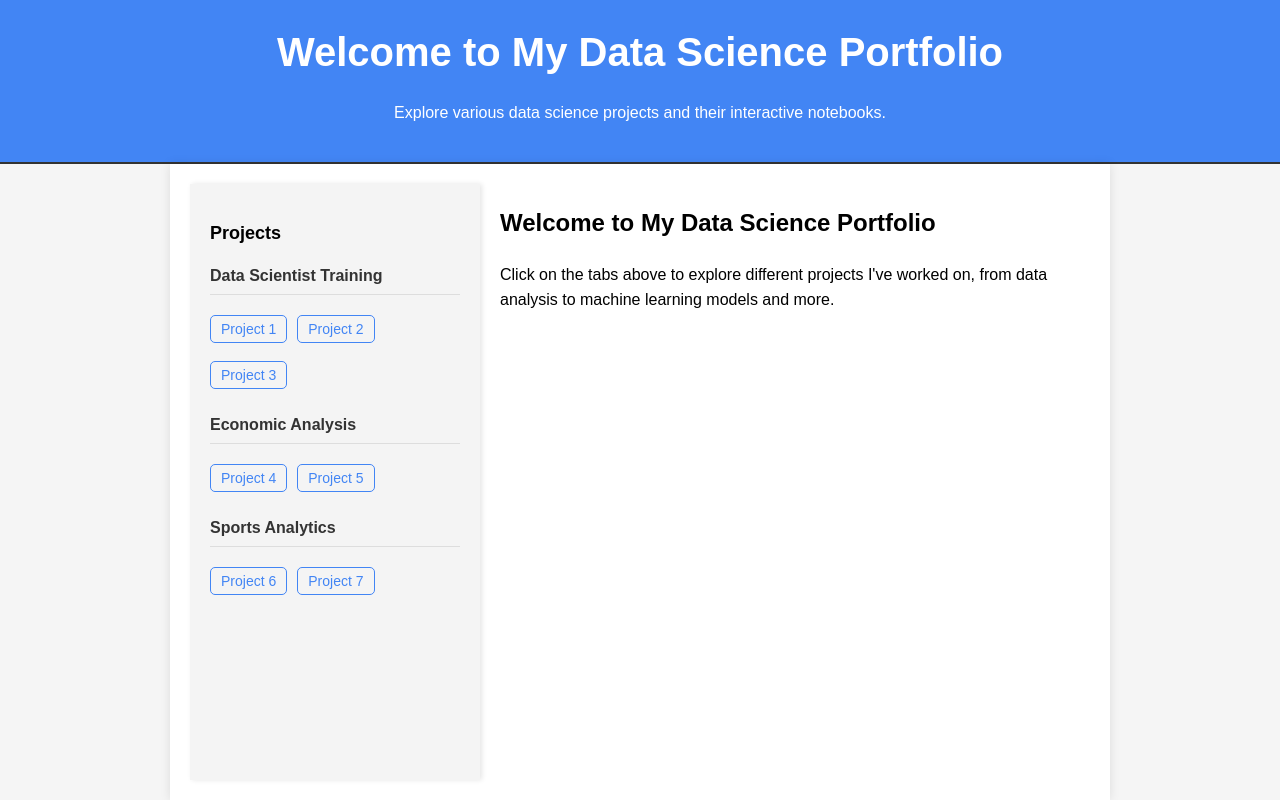
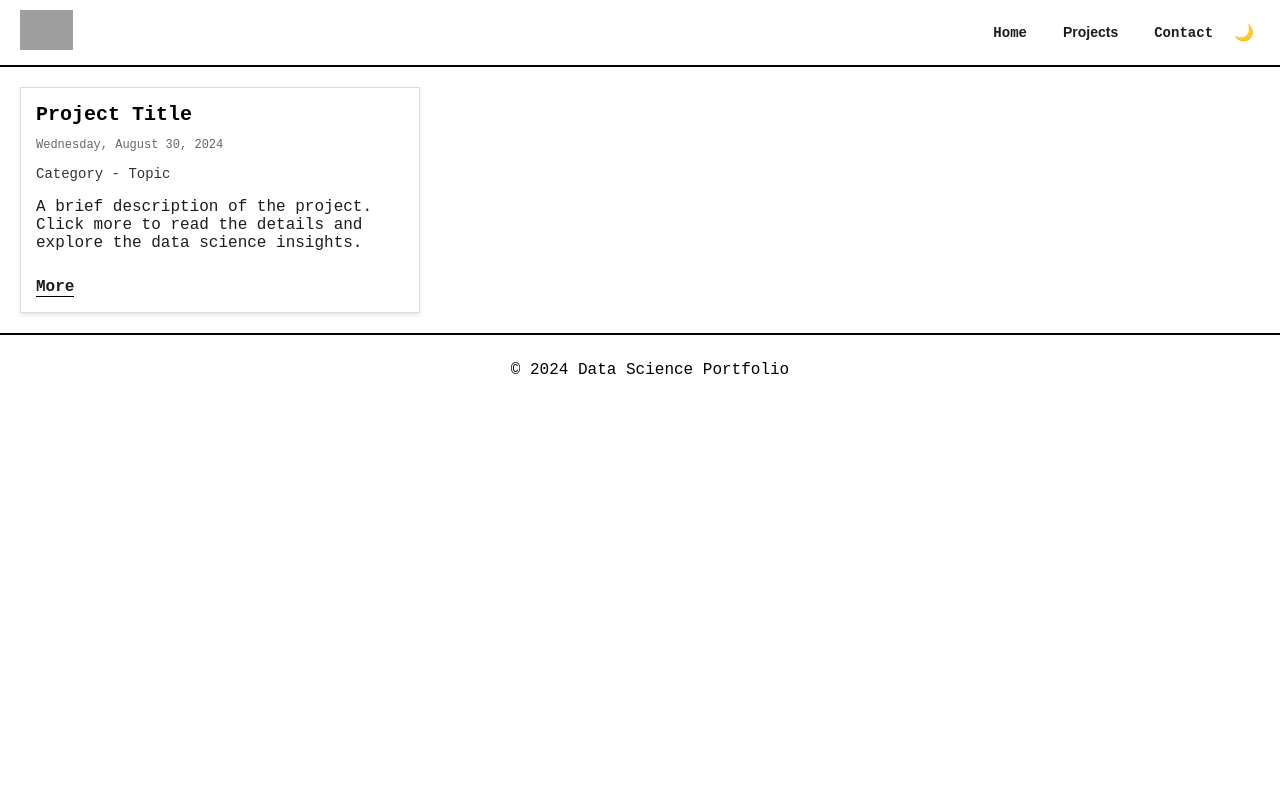
Before and after one commit to Najia-afk/datascience_adventure, a Flask app: page / in a window 1280 px wide. Run offline with Flask 3, Linux system fonts and the light colour scheme; some libraries are stand-ins or nearby versions; grey boxes are pictures that could not be loaded.

Commit message:
webui rework

```diff
--- a/app/static/index.html
+++ b/app/static/index.html
@@ -5,157 +5,53 @@
     <meta charset="UTF-8">
     <meta name="viewport" content="width=device-width, initial-scale=1.0">
     <title>Data Science Portfolio</title>
-    <!-- Link to your CSS file -->
     <link rel="stylesheet" href="styles/styles.css">
     <!-- Include HTMX for dynamic content loading -->
     <script src="https://unpkg.com/htmx.org@1.9.2"></script>
-    <style>
-        body {
-            margin: 0;
-            font-family: Arial, sans-serif;
-            display: flex;
-            flex-direction: column;
-            height: 100vh;
-        }
-
-        .header {
-            padding: 20px;
-            background-color: #4285F4;
-            color: white;
-            text-align: center;
-        }
-
-        .container {
-            display: flex;
-            flex: 1;
-            overflow: hidden;
-        }
-
-        .sidebar {
-            width: 250px;
-            background-color: #f4f4f4;
-            padding: 20px;
-            box-shadow: 2px 0 5px rgba(0, 0, 0, 0.1);
-            overflow-y: auto;
-        }
-
-        .sidebar h2 {
-            font-size: 18px;
-            margin-bottom: 10px;
-        }
-
-        .sidebar .category {
-            margin-bottom: 20px;
-        }
-
-        .sidebar .category h3 {
-            font-size: 16px;
-            margin-bottom: 10px;
-            color: #333;
-        }
-
-        .sidebar .category ul {
-            list-style-type: none;
-            padding: 0;
-            display: flex;
-            gap: 10px;
-            flex-wrap: wrap;
-        }
-
-        .sidebar .category ul li {
-            margin: 5px 0;
-        }
-
-        .sidebar .category ul li a {
-            text-decoration: none;
-            color: #4285F4;
-            padding: 5px 10px;
-            border: 1px solid #4285F4;
-            border-radius: 5px;
-            font-size: 14px;
-            transition: background-color 0.3s, color 0.3s;
-        }
-
-        .sidebar .category ul li a:hover {
-            background-color: #4285F4;
-            color: white;
-        }
-
-        .content {
-            flex: 1;
-            overflow-y: auto;
-            padding: 20px;
-        }
-
-        .content h2 {
-            margin-top: 0;
-        }
-
-        /* Responsive adjustments */
-        @media (max-width: 768px) {
-            .container {
-                flex-direction: column;
-            }
-
-            .sidebar {
-                width: 100%;
-                box-shadow: none;
-                padding-bottom: 0;
-            }
-        }
-    </style>
 </head>
 
 <body>
-    <!-- Header Section -->
-    <div class="header">
-        <h1>Welcome to My Data Science Portfolio</h1>
-        <p>Explore various data science projects and their interactive notebooks.</p>
-    </div>
+    <!-- Top Navigation Bar -->
+    <header class="top-bar">
+        <div class="logo">
+            <img src="logo.png" alt="Logo" class="logo-img">
+        </div>
+        <nav class="top-nav">
+            <a href="#" hx-get="/load-home" hx-target="#main-content" hx-swap="innerHTML">Home</a>
+            <div class="dropdown">
+                <button class="dropbtn">Projects</button>
+                <div class="dropdown-content">
+                    <a href="#" hx-get="/load-project-1" hx-target="#main-content" hx-swap="innerHTML">Project 1</a>
+                    <a href="#" hx-get="/load-project-2" hx-target="#main-content" hx-swap="innerHTML">Project 2</a>
+                    <a href="#" hx-get="/load-project-3" hx-target="#main-content" hx-swap="innerHTML">Project 3</a>
+                </div>
+            </div>
+            <a href="#" hx-get="/load-contact" hx-target="#main-content" hx-swap="innerHTML">Contact</a>
+            <button class="dark-mode-toggle" hx-get="/toggle-dark-mode" hx-target="body" hx-swap="innerHTML">
+                🌙
+            </button>
+        </nav>
+    </header>
 
-    <!-- Main container with sidebar and content -->
-    <div class="container">
-        <!-- Sidebar with categories and projects -->
-        <div class="sidebar">
-            <h2>Projects</h2>
+    <!-- Main Content Area -->
+    <main id="main-content" class="content">
+        <section class="grid-container">
+            <!-- Sample Grid Item -->
+            <article class="grid-item">
+                <h2>Project Title</h2>
+                <p class="date">Wednesday, August 30, 2024</p>
+                <p class="category">Category - Topic</p>
+                <p>A brief description of the project. Click more to read the details and explore the data science insights.</p>
+                <a href="#" hx-get="/load-project-details" hx-target="#main-content" hx-swap="innerHTML" class="more-link">More</a>
+            </article>
+            <!-- Repeat similar blocks for other projects -->
+        </section>
+    </main>
 
-            <!-- Category: Data Scientist Training -->
-            <div class="category">
-                <h3>Data Scientist Training</h3>
-                <ul>
-                    <li><a href="mission1.html">Project 1</a></li>
-                    <li><a href="mission2.html">Project 2</a></li>
-                    <li><a href="mission3.html">Project 3</a></li>
-                </ul>
-            </div>
-
-            <!-- Add more categories as needed -->
-            <!-- Example: Economic Analysis -->
-            <div class="category">
-                <h3>Economic Analysis</h3>
-                <ul>
-                    <li><a href="#">Project 4</a></li>
-                    <li><a href="#">Project 5</a></li>
-                </ul>
-            </div>
-
-            <!-- Example: Sports Analytics -->
-            <div class="category">
-                <h3>Sports Analytics</h3>
-                <ul>
-                    <li><a href="#">Project 6</a></li>
-                    <li><a href="#">Project 7</a></li>
-                </ul>
-            </div>
-        </div>
-
-        <!-- Main content area -->
-        <div class="content" id="main-content">
-            <!-- Default Content -->
-            <h2>Welcome to My Data Science Portfolio</h2>
-            <p>Click on the tabs above to explore different projects I've worked on, from data analysis to machine learning models and more.</p>
-        </div>
-    </div>
+    <!-- Footer Section -->
+    <footer class="footer">
+        <p>© 2024 Data Science Portfolio</p>
+    </footer>
 </body>
 
 </html>
--- a/app/static/styles/styles.css
+++ b/app/static/styles/styles.css
@@ -1,94 +1,148 @@
 body {
-    font-family: 'Georgia', serif;
-    line-height: 1.6;
     margin: 0;
-    padding: 0;
-    background-color: #f5f5f5;
+    font-family: 'Courier New', Courier, monospace;
+    background-color: #ffffff; /* White background */
+    color: #1c1c1c; /* Black text */
 }
 
-.container {
-    width: 90%;
-    max-width: 900px;
-    margin: 0 auto;
-    padding: 20px;
-    background-color: #ffffff;
-    box-shadow: 0 0 10px rgba(0, 0, 0, 0.1);
+.top-bar {
+    display: flex;
+    justify-content: space-between;
+    align-items: center;
+    padding: 10px 20px;
+    background: #ffffff; /* White background */
+    border-bottom: 2px solid #000; /* Black line at the bottom */
 }
 
-.header {
-    text-align: center;
-    padding: 20px;
-    border-bottom: 2px solid #333;
+.logo-img {
+    height: 40px;
 }
 
-.header h1 {
-    margin: 0;
-    font-size: 2.5em;
-    font-weight: bold;
+.top-nav {
+    display: flex;
+    align-items: center;
 }
 
-.navbar {
-    display: flex;
-    justify-content: center;
-    background-color: #333;
-    margin-bottom: 20px;
+.top-nav a,
+.dropbtn {
+    color: #1c1c1c; /* Black text */
+    text-decoration: none;
+    margin: 0 15px;
+    font-size: 14px;
+    font-weight: bold;
+    background: none;
+    border: none;
+    cursor: pointer;
+    position: relative;
+    transition: color 0.3s;
 }
 
-.navbar a {
-    padding: 14px 20px;
-    display: block;
-    color: #ffffff;
-    text-decoration: none;
-    text-align: center;
+.top-nav a:hover,
+.dropbtn:hover {
+    color: #000; /* Darker black on hover */
 }
 
-.navbar a:hover {
-    background-color: #555;
+.dropdown {
+    position: relative;
+    display: inline-block;
+}
+
+.dropdown-content {
+    display: none;
+    position: absolute;
+    background-color: #ffffff; /* White background for dropdown */
+    min-width: 160px;
+    box-shadow: 0px 8px 16px 0px rgba(0, 0, 0, 0.1);
+    z-index: 1;
+    border: 1px solid #ddd; /* Light border */
+    transition: all 0.3s ease-in-out; /* Smooth transition */
+}
+
+.dropdown:hover .dropdown-content {
+    display: block;
+    opacity: 1;
+    transform: translateY(0); /* Smooth appearance */
+}
+
+.dropdown-content a {
+    color: #1c1c1c; /* Black text */
+    padding: 10px 20px;
+    text-decoration: none;
+    display: block;
+    transition: background-color 0.3s;
+}
+
+.dropdown-content a:hover {
+    background-color: #f1f1f1; /* Light grey hover effect */
+}
+
+.dark-mode-toggle {
+    font-size: 16px;
+    border: none;
+    background: none;
+    cursor: pointer;
+    transition: color 0.3s;
+}
+
+.dark-mode-toggle:hover {
+    color: #000000;
 }
 
 .content {
     padding: 20px;
 }
 
-.article {
-    margin-bottom: 20px;
-    padding-bottom: 20px;
-    border-bottom: 1px dashed #333;
+.grid-container {
+    display: grid;
+    grid-template-columns: repeat(auto-fill, minmax(300px, 1fr));
+    gap: 20px;
 }
 
-.button-container {
-    text-align: center;
-    margin-top: 20px;
+.grid-item {
+    background: #ffffff; /* White background */
+    padding: 15px;
+    border: 1px solid #ddd;
+    box-shadow: 0 2px 4px rgba(0, 0, 0, 0.1);
 }
 
-.button-container a {
-    padding: 10px 15px;
-    background-color: #4285F4;
-    color: #ffffff;
-    text-decoration: none;
-    border-radius: 5px;
+.grid-item h2 {
+    margin: 0 0 10px;
+    font-size: 20px;
+    font-weight: bold;
+    color: #000; /* Black heading */
 }
 
-.button-container a:hover {
-    background-color: #357ae8;
+.grid-item .date {
+    font-size: 12px;
+    color: #666;
 }
 
-iframe {
-    width: 100%;
-    height: 600px;
-    border: none;
+.grid-item .category {
+    font-size: 14px;
+    color: #333;
 }
 
-pre {
-    background-color: #f0f0f0;
-    padding: 10px;
-    border-radius: 5px;
-    overflow-x: auto;
-    white-space: pre-wrap; /* For wrapping long lines */
-    word-wrap: break-word; /* For breaking long words */
+.more-link {
+    display: inline-block;
+    margin-top: 10px;
+    color: #1c1c1c; /* Black link */
+    font-weight: bold;
+    text-decoration: none;
+    border-bottom: 1px solid #000; /* Subtle black underline */
 }
 
-h3 {
-    border-bottom: 1px solid #ddd;
-    padding-bottom: 5px;
+.more-link:hover {
+    color: #000; /* Black hover */
+    border-bottom: 1px solid #1c1c1c;
 }
+
+.footer {
+    padding: 10px;
+    text-align: center;
+    background: #ffffff; /* White background */
+    border-top: 2px solid #000; /* Black line at the top */
+    position: relative;
+    bottom: 0;
+    width: 100%;
+    color: #000; /* Black text */
+}
```
Also changed, not shown: app/static/mission3.html (deleted, +0 -164 lines), app/static/mission3_layout.html (added, +225 -0 lines), 1 other file.
